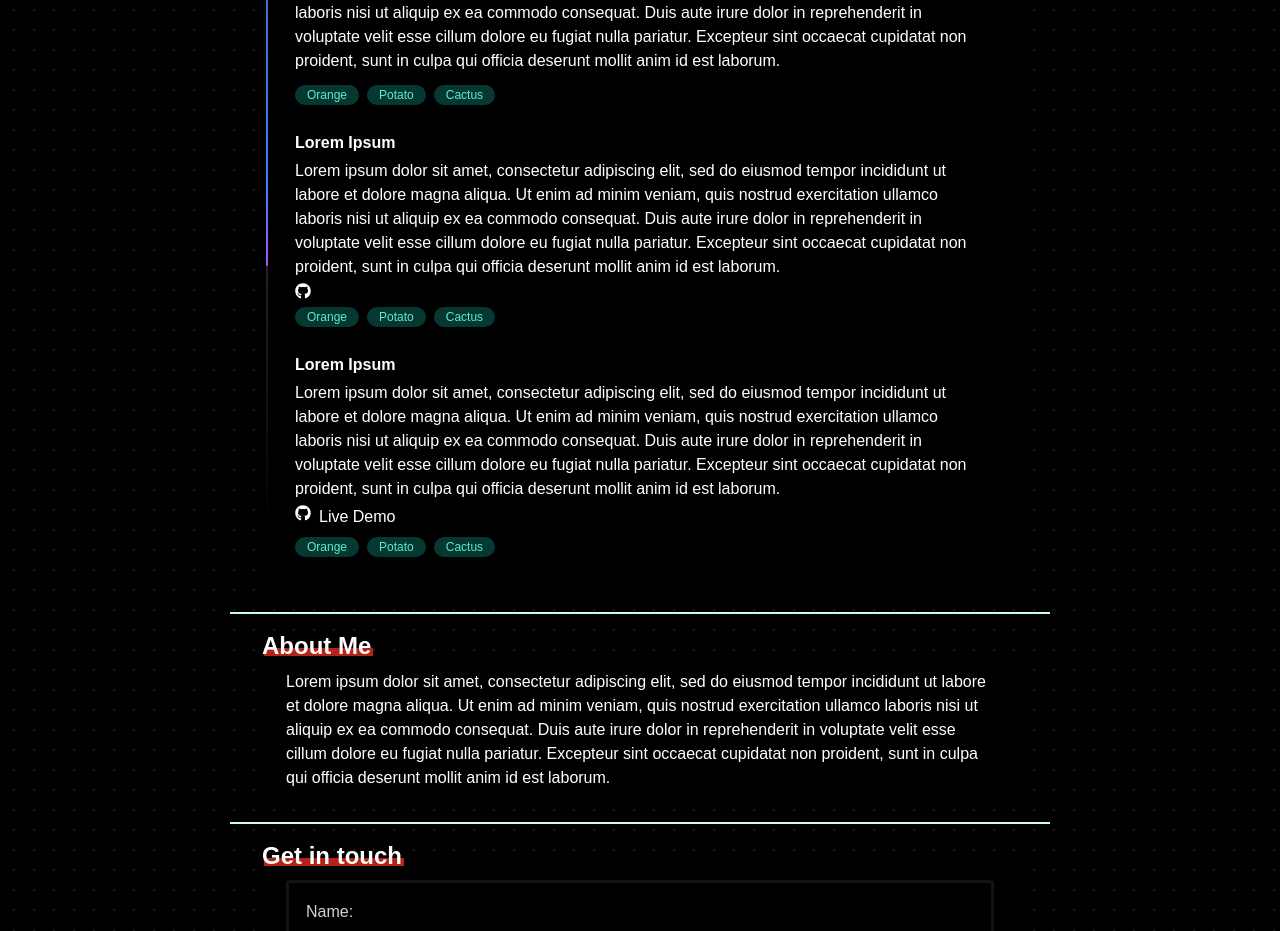
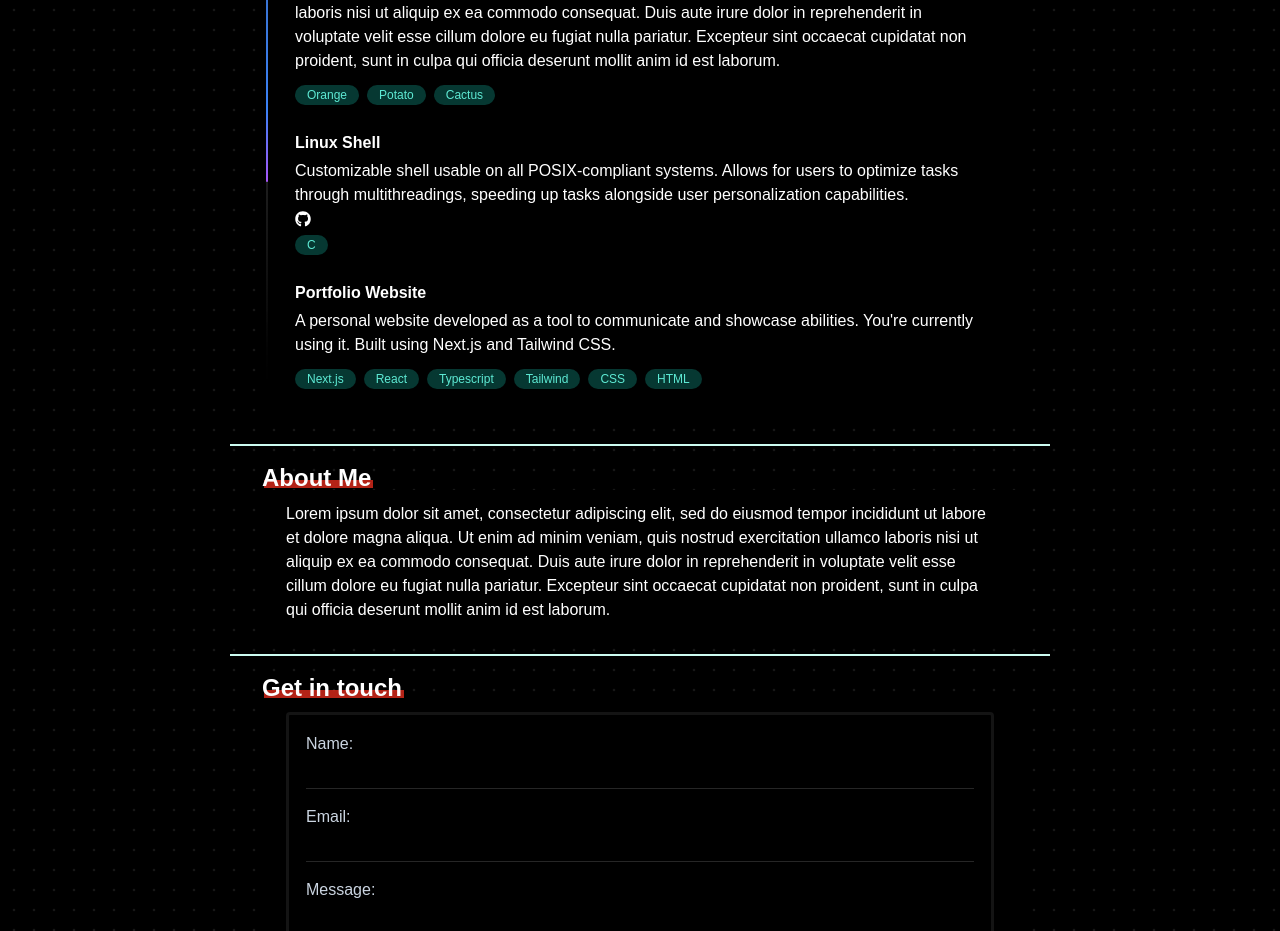
Before and after one commit to curtiszki/curtiszki.github.io, a Next.js app: page / in a window 1280 px wide. Shown: the part 920-1851 px from the top of the page. Built offline with nearby package versions, Linux system fonts and the light colour scheme.

Commit message:
basic information added

```diff
--- a/components/Projects.tsx
+++ b/components/Projects.tsx
@@ -56,33 +56,26 @@ const ProjectData = [
         ],
     },
     {
-        title: 'Lorem Ipsum',
+        title: 'Linux Shell',
         content: (
             <p>
-            Lorem ipsum dolor sit amet, consectetur adipiscing elit, sed do eiusmod tempor incididunt ut labore et dolore magna aliqua. Ut enim ad minim veniam, quis nostrud exercitation ullamco laboris nisi ut aliquip ex ea commodo consequat. Duis aute irure dolor in reprehenderit in voluptate velit esse cillum dolore eu fugiat nulla pariatur. Excepteur sint occaecat cupidatat non proident, sunt in culpa qui officia deserunt mollit anim id est laborum.
+                Customizable shell usable on all POSIX-compliant systems. Allows for users to optimize tasks through multithreadings, speeding up tasks alongside user personalization capabilities.
             </p>
         ),
-        repo: '#',
+        repo: 'https://github.com/curtiszki/Custom-Shell',
         tags: [
-            'Orange', 'Potato', 'Cactus'
+            'C'
         ],
     },
     {
-        title: 'Lorem Ipsum',
+        title: 'Portfolio Website',
         content: (
             <p>
-            Lorem ipsum dolor sit amet, consectetur adipiscing elit, sed do eiusmod tempor incididunt ut labore et dolore magna aliqua. Ut enim ad minim veniam, quis nostrud exercitation ullamco laboris nisi ut aliquip ex ea commodo consequat. Duis aute irure dolor in reprehenderit in voluptate velit esse cillum dolore eu fugiat nulla pariatur. Excepteur sint occaecat cupidatat non proident, sunt in culpa qui officia deserunt mollit anim id est laborum.
+                A personal website developed as a tool to communicate and showcase abilities. You&apos;re currently using it. Built using Next.js and Tailwind CSS.
             </p>
         ),
-        repo: '#',
-        href: [
-            {
-                href: '#',
-                message: 'Live Demo'
-            },
-        ],
         tags: [
-            'Orange', 'Potato', 'Cactus'
+            'Next.js', 'React', 'Typescript', 'Tailwind', 'CSS', 'HTML'
         ],
     },
 ]
```
